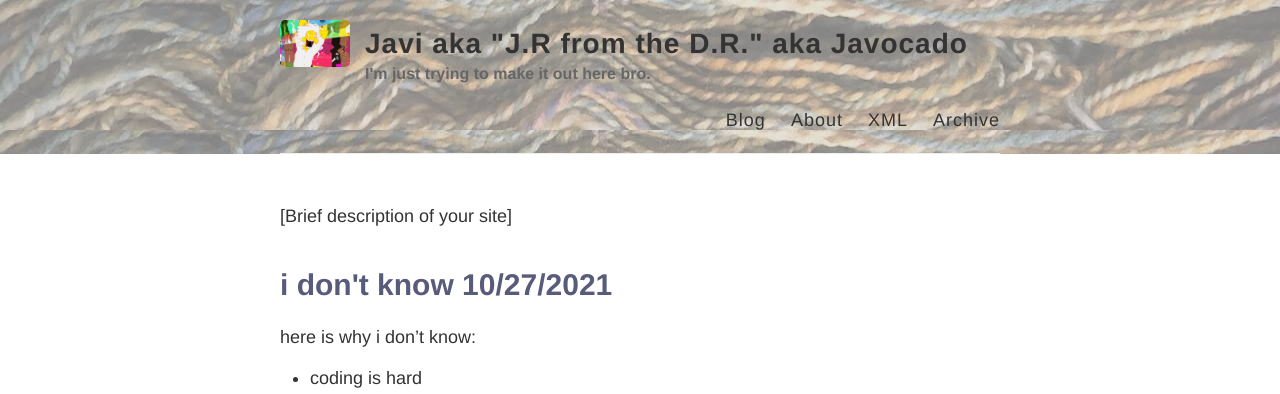
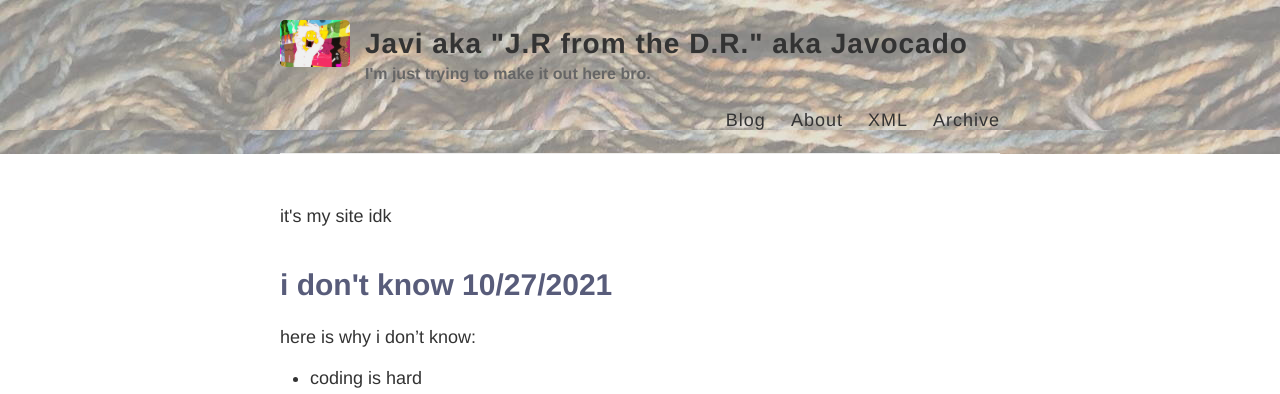
Before and after one commit to awe-set/awe-set.github.io, a Jekyll site: the page built from index.html, in a window 1280 px wide. Shown: the top 394 px of the page. Built offline with Jekyll 4.4.1, drawn with Linux system fonts in a browser that asks for light colours.

Commit message:
Update index.html

```diff
--- a/index.html
+++ b/index.html
@@ -5,7 +5,7 @@ layout: default
 
 <div>
   <div>
-    <p>[Brief description of your site]</p>
+    <p>it's my site idk</p>
   </div>
   <div class="posts">
   {% for post in site.posts %}
```
